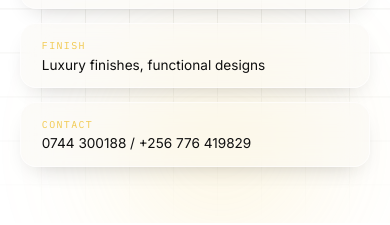
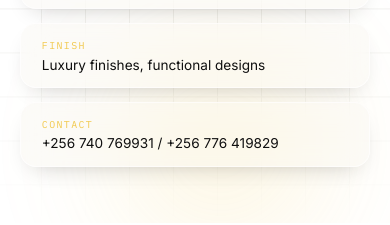
Before and after one commit to Becky-234/Active-Interiors, a Vue app: page / in a window 390 px wide. Shown: the part 780-1005 px from the top of the page. Built offline with nearby package versions, Linux system fonts and the light colour scheme; the HTML template or start-up script is replaced by a standard one.

Commit message:
Correct phone number

```diff
--- a/src/components/Hero.vue
+++ b/src/components/Hero.vue
@@ -33,7 +33,7 @@ onUnmounted(() => {
 const specs = [
   { label: 'Scope', value: 'Interior Design · Construction · Renovations' },
   { label: 'Finish', value: 'Luxury finishes, functional designs' },
-  { label: 'Contact', value: '0744 300188 / +256 776 419829' }
+  { label: 'Contact', value: '+256 740 769931 / +256 776 419829' }
 ]
 </script>
 
```
